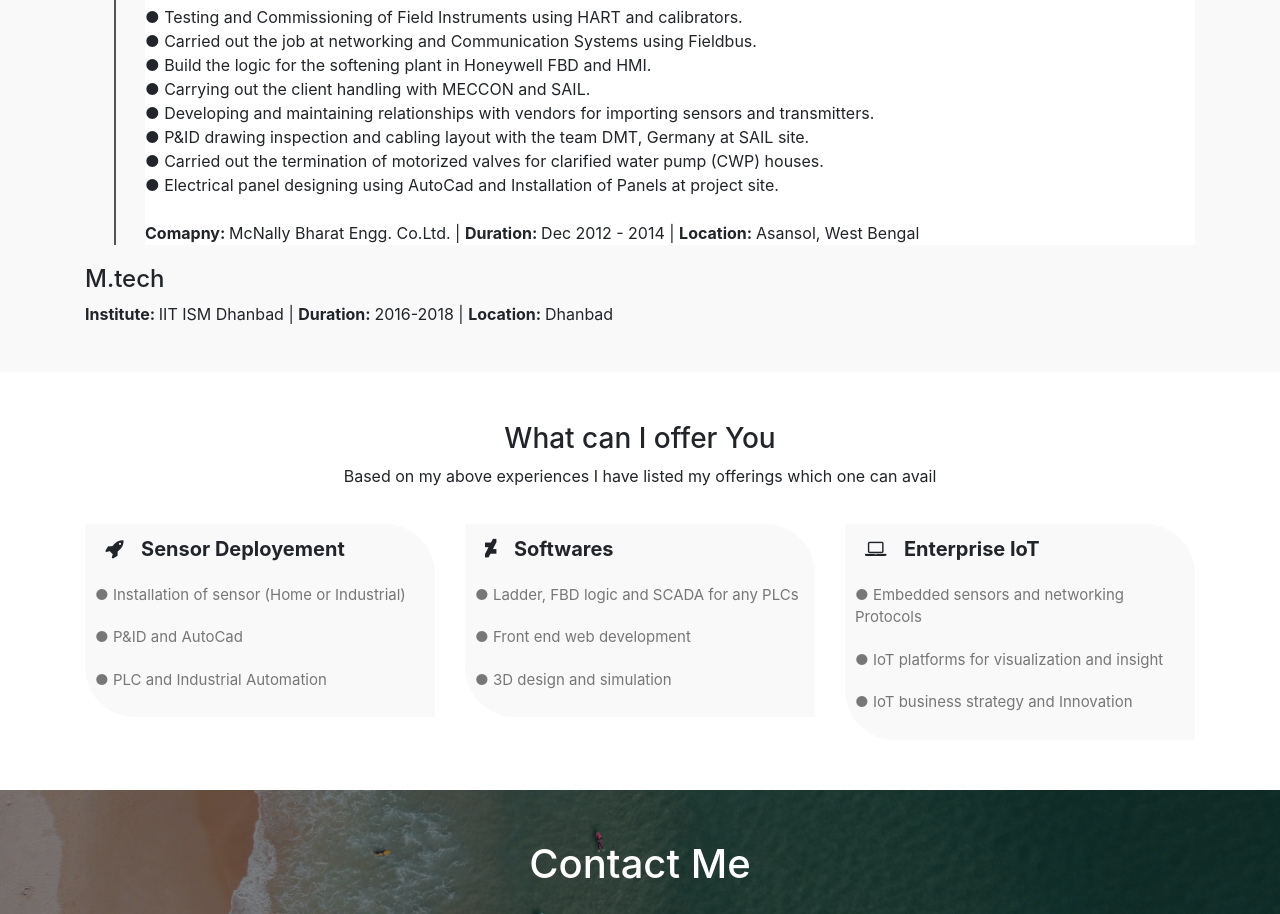
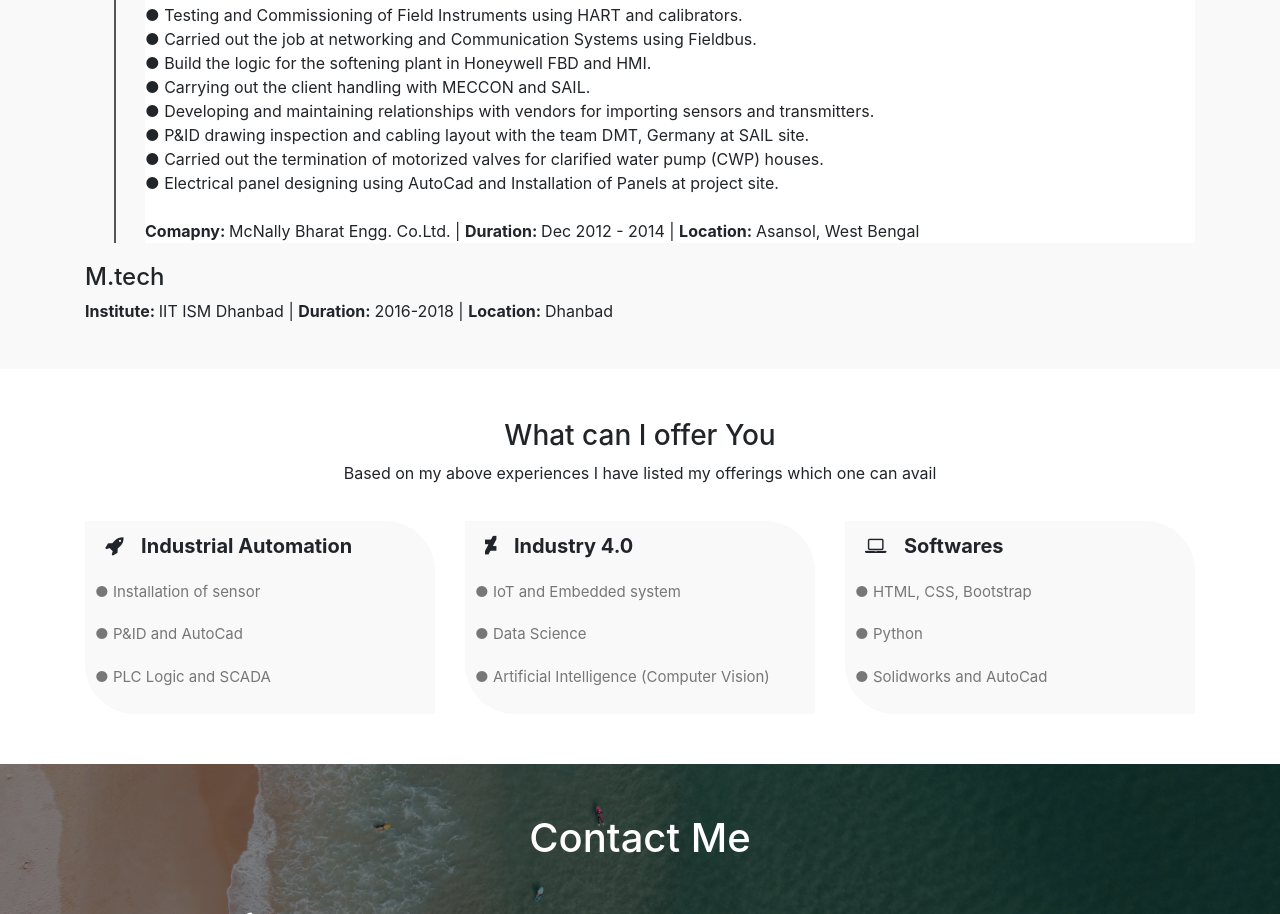
Before and after one commit to sandeepiitism/about, a plain HTML site: page index.html in a window 1280 px wide. Shown: the part 1981-2895 px from the top of the page. Drawn offline with nearby package versions, Linux system fonts and the light colour scheme.

Commit message:
Update index.html

```diff
--- a/index.html
+++ b/index.html
@@ -92,11 +92,6 @@
                               <div class="progress-bar" style="width: 30%; font-weight: bold;">40%</div>
                           </div>
 
-                          <p>SolidWorks</p>
-                          <div class="progress">
-                              <div class="progress-bar" style="width: 50%; font-weight: bold;">50%</div>
-                          </div>
-
                       </div>
                   </div>
               </div>
@@ -140,7 +135,7 @@
                                  ● Identifying bottlenecks in process parameters using OSIsoft, Google Cloud Platform and Data Science.
                                      <br> <br>
                                  <b> Company: </b> Sterlite Tech Ltd. |
-                                 <b> Duration: </b> Aug 2018 - March 2020 |
+                                 <b> Duration: </b> Aug 2018 - Till Date |
                                  <b> Location: </b> Aurangabad, Maharashtra
                                 </p>
                             </li>
@@ -192,28 +187,28 @@
                 <div class="row">
                     <div class="col-md-4">
                         <div class="service-box">
-                          <i class="fa fa-rocket"></i> <span> Sensor Deployement </span>
-                          <p> ●  Installation of sensor (Home or Industrial) </p>
+                          <i class="fa fa-rocket"></i> <span> Industrial Automation </span>
+                          <p> ●  Installation of sensor </p>
                           <p> ●  P&ID and AutoCad  </p>
-                          <p> ●  PLC and Industrial Automation </p>
+                          <p> ●  PLC Logic and SCADA </p>
                         </div>
                     </div>
 
                     <div class="col-md-4">
                       <div class="service-box">
-                        <i class="fa fa-deviantart"></i> <span> Softwares </span>
-                        <p> ●  Ladder, FBD logic and SCADA for any PLCs </p>
-                        <p> ●  Front end web development </p>
-                        <p> ●  3D design and simulation </p>
+                        <i class="fa fa-deviantart"></i> <span> Industry 4.0 </span>
+                        <p> ● IoT and Embedded system </p>
+                        <p> ● Data Science </p>
+                        <p> ● Artificial Intelligence (Computer Vision) </p>
                       </div>
                   </div>
 
                   <div class="col-md-4">
                       <div class="service-box">
-                        <i class="fa fa-laptop"></i> <span> Enterprise IoT </span>
-                        <p>  ●  Embedded sensors and networking Protocols  </p>
-                        <p>  ●  IoT platforms for visualization and insight  </p>
-                        <p>  ●  IoT business strategy and Innovation  </p>
+                        <i class="fa fa-laptop"></i> <span> Softwares </span>
+                        <p>  ●  HTML, CSS, Bootstrap  </p>
+                        <p>  ●  Python  </p>
+                        <p>  ●  Solidworks and AutoCad  </p>
                       </div>
                   </div>
                 </div>
```
